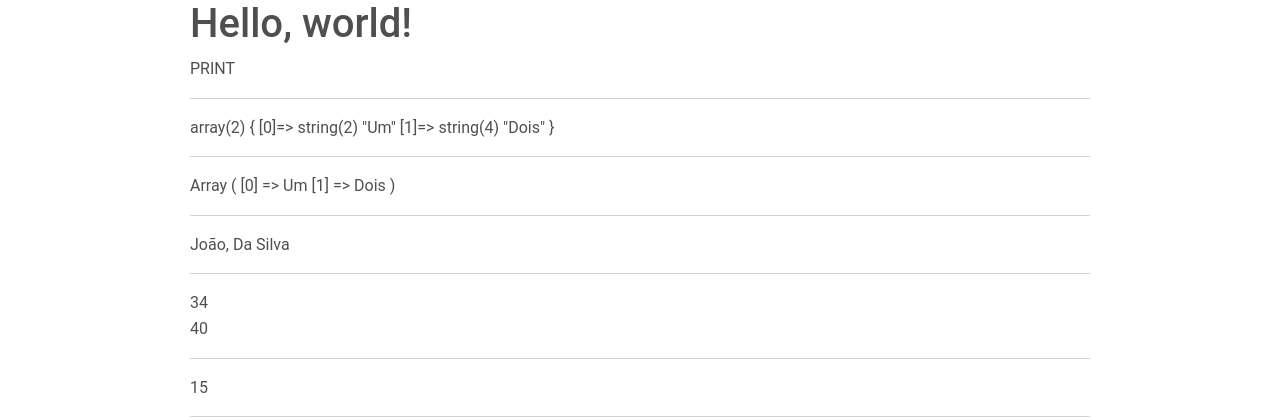
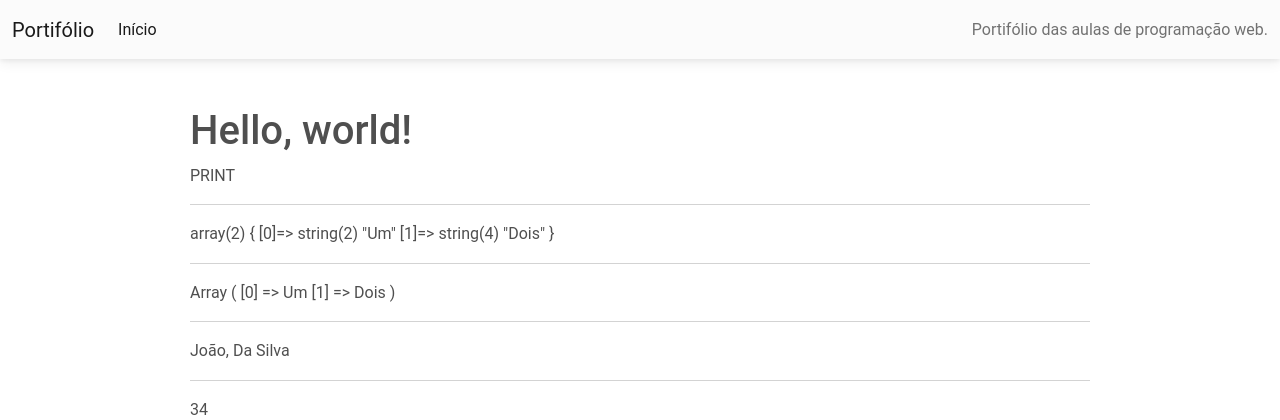
Before and after one commit to MRSW42LT/aula4a, a PHP site: page / in a window 1280 px wide. Shown: the top 420 px of the page. Run offline with PHP 8.4, Linux system fonts and the light colour scheme; some libraries are stand-ins or nearby versions.

Commit message:
Update index.php

```diff
--- a/index.php
+++ b/index.php
@@ -13,6 +13,33 @@
 </head>
 
 <body>
+    <nav class="navbar navbar-expand-lg navbar-light bg-light mb-5">
+    <div class="container-fluid">
+        <a class="navbar-brand" href="#">Portifólio</a>
+        <button
+        class="navbar-toggler"
+        type="button"
+        data-mdb-toggle="collapse"
+        data-mdb-target="#navbarText"
+        aria-controls="navbarText"
+        aria-expanded="false"
+        aria-label="Toggle navigation"
+        >
+        <i class="fas fa-bars"></i>
+        </button>
+        <div class="collapse navbar-collapse" id="navbarText">
+        <ul class="navbar-nav me-auto mb-2 mb-lg-0">
+            <li class="nav-item">
+            <a class="nav-link active" aria-current="page" href="/">Início</a>
+            </li>
+        </ul>
+        <span class="navbar-text">
+            Portifólio das aulas de programação web.
+        </span>
+        </div>
+    </div>
+    </nav>
+
     <div style="width: 900px;
   margin: auto;">
 
@@ -133,9 +160,10 @@
     <br><hr>
 
     <?php
-        define
+
     ?>
 
+    </div>
   </div>
 
 
```
